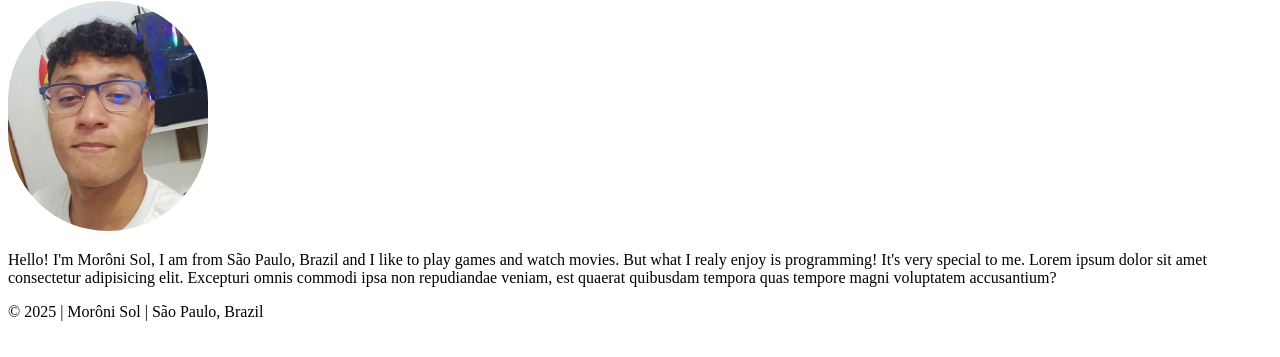
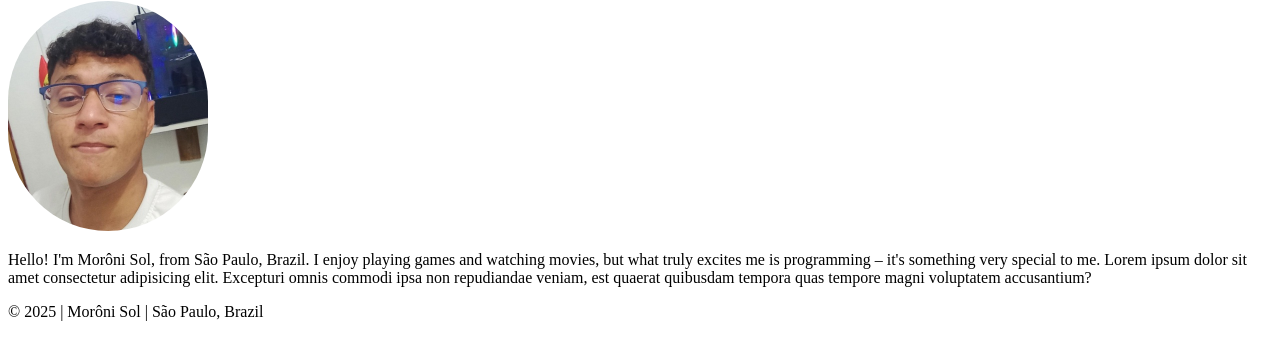
Before and after one commit to MorningSol20/wdd130, a plain HTML site: page index.html in a window 1280 px wide. Shown: the part 105-462 px from the top of the page. Drawn offline with Linux system fonts and the light colour scheme.

Commit message:
Update index.html

```diff
--- a/index.html
+++ b/index.html
@@ -16,7 +16,7 @@
         <h1>Morôni Sol | WDD 130</h1>
         <img src="images/profile.jpg" alt="A photo of Morôni Sol" width="200" style="border-radius: 100px;">
         <p>
-            Hello! I'm Morôni Sol, I am from São Paulo, Brazil and I like to play games and watch movies. But what I realy enjoy is programming! It's very special to me. Lorem ipsum dolor sit amet consectetur adipisicing elit. Excepturi omnis commodi ipsa non repudiandae veniam, est quaerat quibusdam tempora quas tempore magni voluptatem accusantium?
+            Hello! I'm Morôni Sol, from São Paulo, Brazil. I enjoy playing games and watching movies, but what truly excites me is programming – it's something very special to me. Lorem ipsum dolor sit amet consectetur adipisicing elit. Excepturi omnis commodi ipsa non repudiandae veniam, est quaerat quibusdam tempora quas tempore magni voluptatem accusantium?
         </p>
     </main>
     <footer>
```
